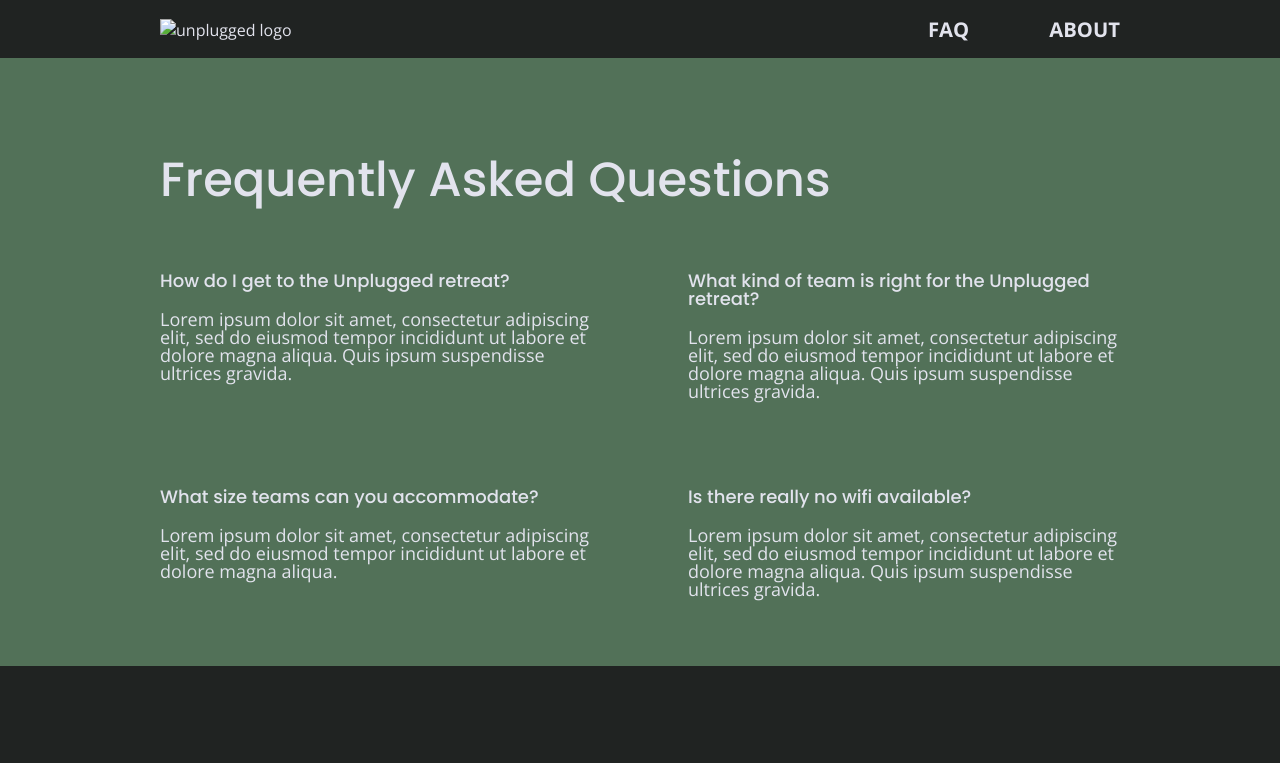
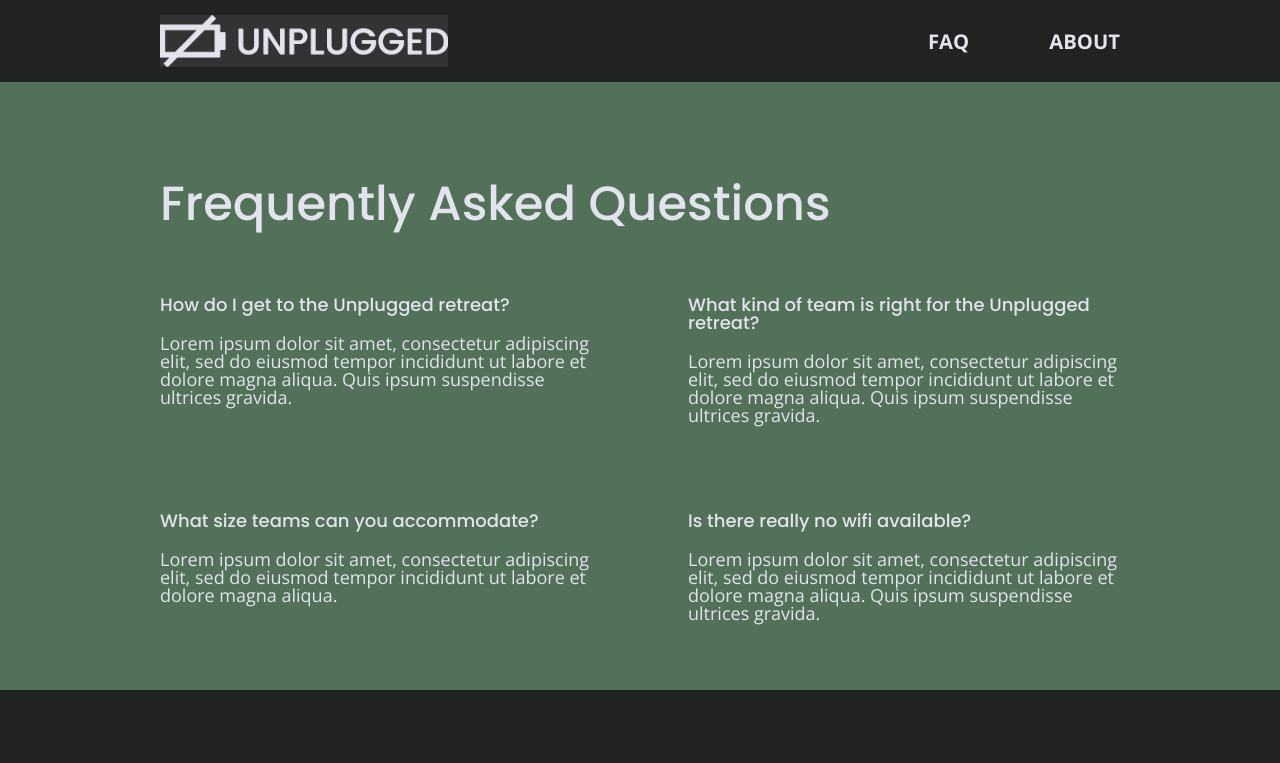
Before and after one commit to Raider-WilliamsEarl/unplugged, a website: page faq/index.html in a window 1280 px wide. Shown: the top 763 px of the page. Drawn offline with nearby package versions, Linux system fonts and the light colour scheme.

Commit message:
Added images

```diff
--- a/css/main.css
+++ b/css/main.css
@@ -135,7 +135,12 @@ address {
   font-style: normal;
 }
 
+img {
+  width: 100%;
+}
+
 figure {
+  margin: 0;
 }
 
 .content-wrapper {
@@ -185,6 +190,12 @@ header nav ul li {
   font-size: 1.125em;
 }
 
+header figure {
+    background: url('../img/unpluggedlogo.png') center no-repeat #333;
+    background-size: cover;
+    width: 60%
+}
+
 footer {
   display: flex;
   flex-direction: column;
@@ -228,6 +239,8 @@ footer .copyright {
 .hero-area {
   display: flex;
   justify-content: center;
+  background: url('../img/unplugged-retreat.jpg') center no-repeat #333;
+  background-size: cover;
 }
 
 .hero-area h1 {
@@ -276,6 +289,8 @@ input[type="button"] {
 .features {
   display: flex;
   justify-content: center;
+  background: url('../img/unplugged-retreat-features.jpg') center no-repeat #333;
+  background-size: cover;
 }
 
 .features h2 {
@@ -487,6 +502,10 @@ input[type="button"] {
     justify-content: space-between;
   }
 
+  header figure {
+    width: 30%;
+  }
+
   header nav {
     width: 20%;
   }
@@ -501,6 +520,10 @@ input[type="button"] {
   }
 
   /*Hero Area*/
+
+  .hero-area {
+    height: 600px;
+  }
 
   .hero-area h1 {
     font-size: 3rem;
@@ -533,6 +556,10 @@ input[type="button"] {
     align-items: center;
     flex-flow: column wrap;
     flex-basis: 50%;
+  }
+
+  article figure {
+    width: 49%;
   }
 
   .features .features-item-description {
--- a/faq/index.html
+++ b/faq/index.html
@@ -29,9 +29,11 @@
   <body>
     <header>
       <div class="content-wrapper">
-        <a href="#">
-          <img src="" alt="unplugged logo" />
-        </a>
+        <figure>
+          <a href="../index.html">
+            <img src="../img/unpluggedlogo.png" alt="unplugged logo">
+          </a>
+        </figure>
         <div class="header-divider"></div>
         <nav>
           <ul>
```
Also changed, not shown: about/index.html (+5 -3 lines), index.html (+8 -3 lines), img/unplugged-retreat-features.jpg (added), img/unpluggedlogo.png (added), 2 other files.
